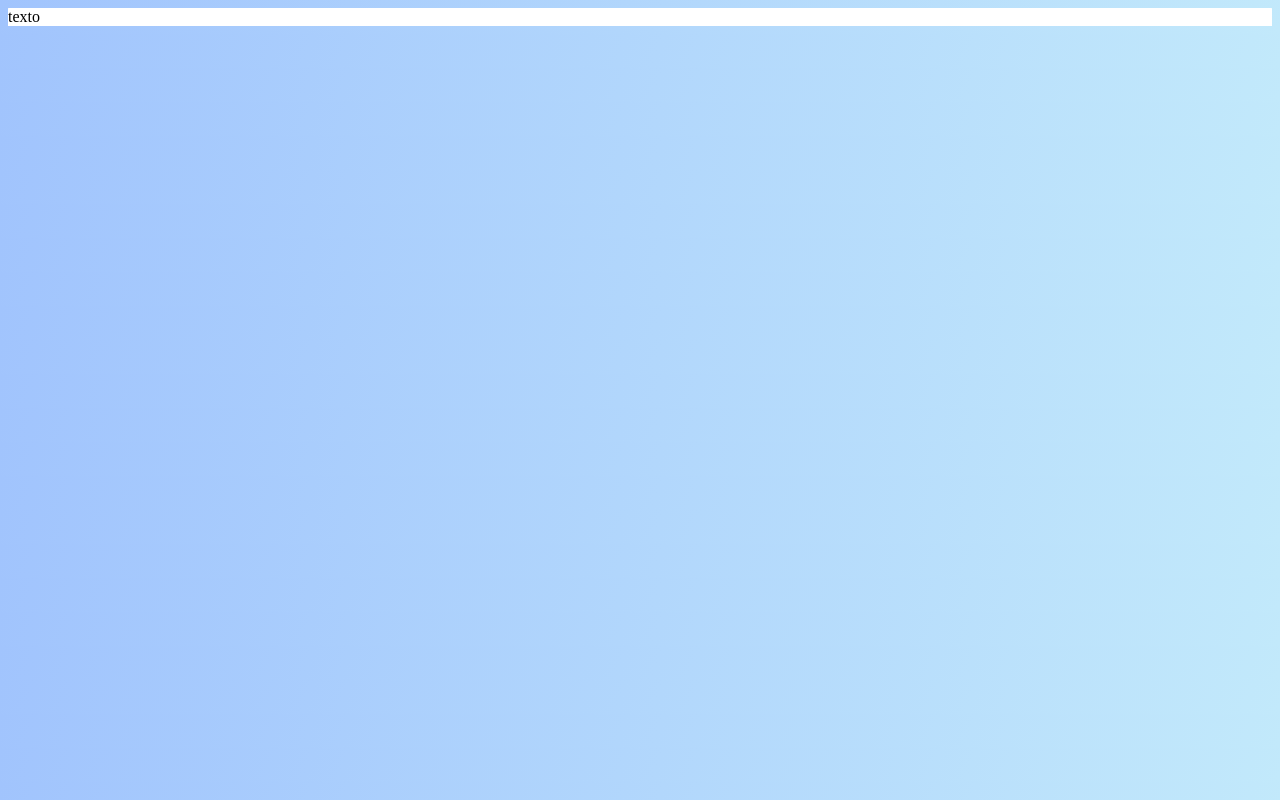
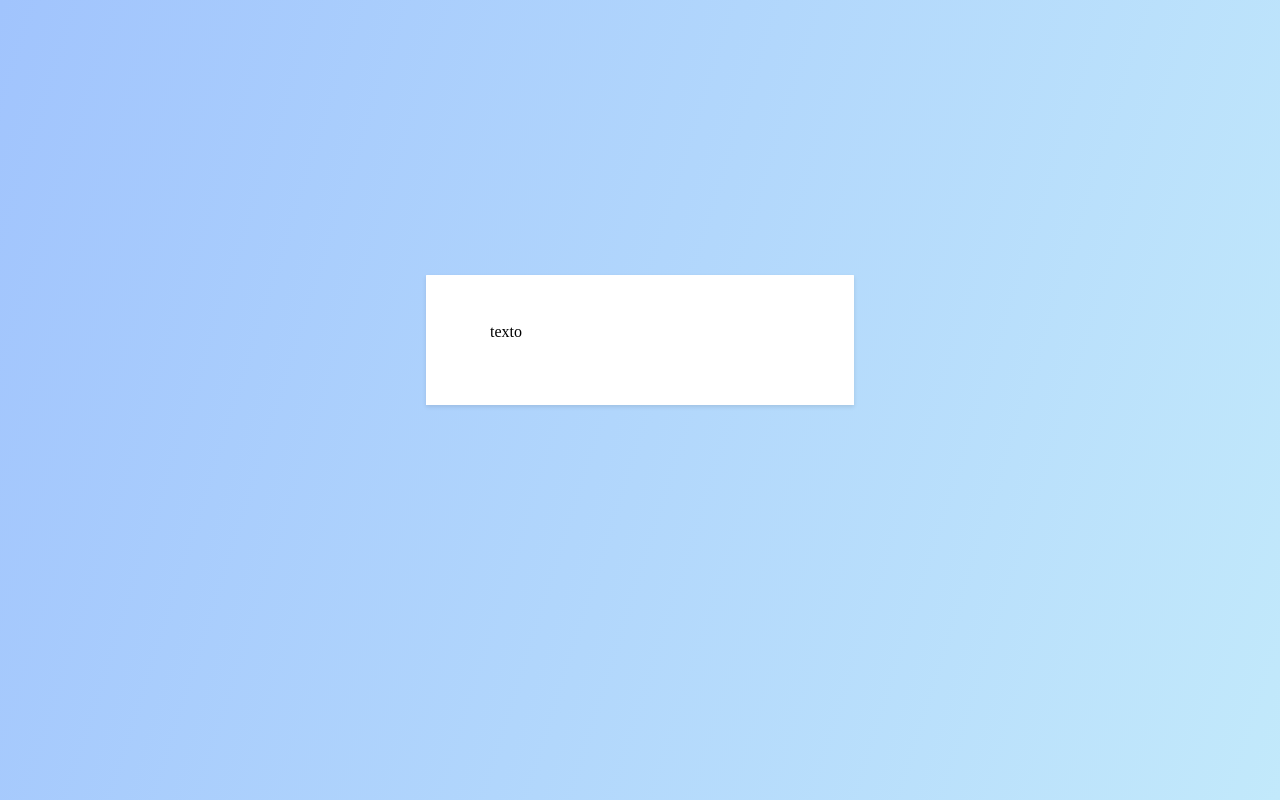
Before and after one commit to Joabe-Carmo/Guessing-Game-Git, a plain HTML site: page index.html in a window 1280 px wide. Drawn offline with Linux system fonts and the light colour scheme.

Commit message:
Defining central positioning of the main tag using display grid

```diff
--- a/style.css
+++ b/style.css
@@ -1,15 +1,30 @@
+*{
+  margin: 0;
+  padding: 0;
+  box-sizing: border-box;
+}
+
 :root{
   font-size: 62.5%
 }
 
 body{
   background: linear-gradient(287.56deg, #c2e9fb 0%, #a1c4fd 100%);
-  font-size: 1.6rem
+  font-size: 1.6rem;
+
+  display: grid;
+  place-items: center;
+  height: 100vh;
 }
 
 main{
   background: #fff;
-  box-shadow: 0px, .2px, .4px, rgba(0, 0, 0, 0.1);
+  box-shadow: 0 .2rem .4rem rgba(0, 0, 0, 0.1);
   border-radius: .6px;
-  padding: 4.8rem, 6.4rem, 6.4rem;
+  padding: 4.8rem 6.4rem 6.4rem;
+
+  width: min(42.8rem, 90%);
+
+  margin-top: -12rem;
+
 }
```
